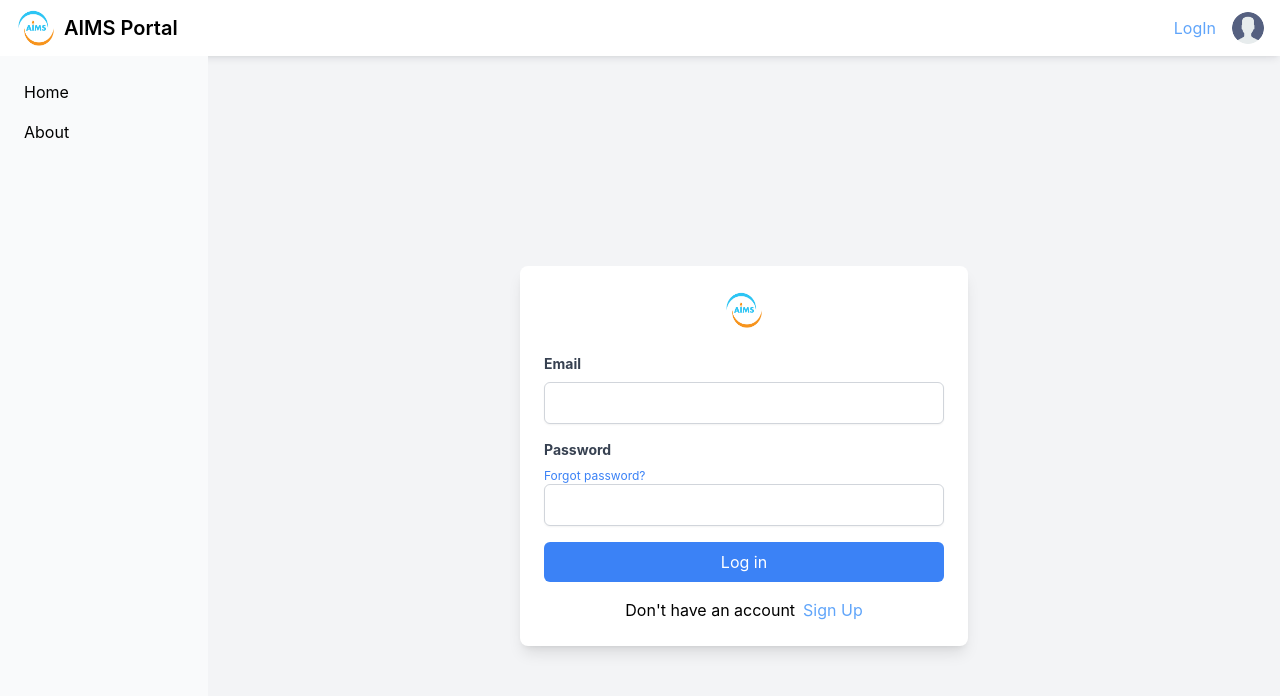
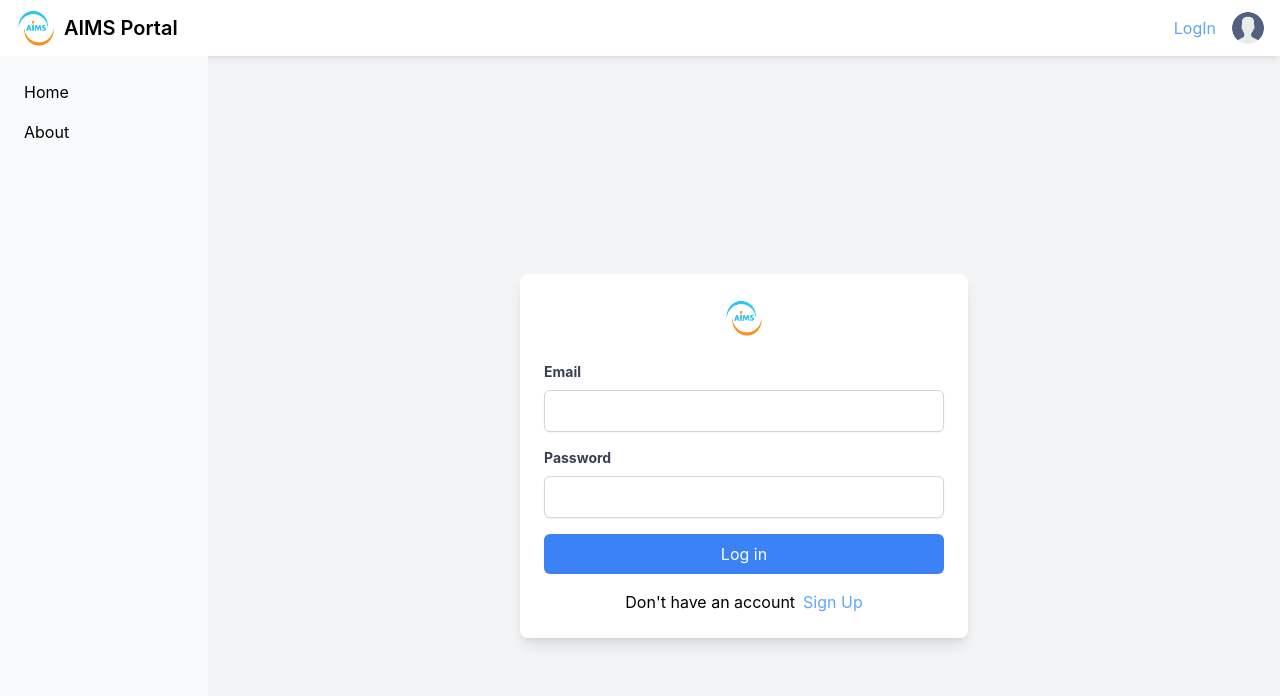
Before and after one commit to Ram-Ratan/aims, a React (Create React App) app in the folder aims/: page /login in a window 1280 px wide. Shown: the top 696 px of the page. Built offline with nearby package versions, Linux system fonts and the light colour scheme; the HTML template or start-up script is replaced by a standard one.

Commit message:
forgot password removed

```diff
--- a/aims/src/Pages/Auth/Auth.jsx
+++ b/aims/src/Pages/Auth/Auth.jsx
@@ -113,9 +113,7 @@ const Auth = () => {
               >
                 Password
               </label>
-              {!isSignUp && (
-                <p className="text-blue-500 text-xs">Forgot password?</p>
-              )}
+
               <input
                 type="password"
                 name="password"
```
